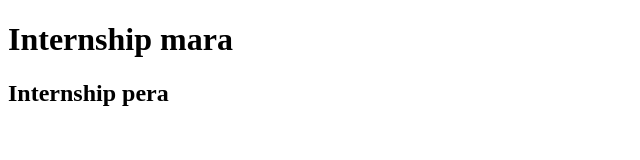
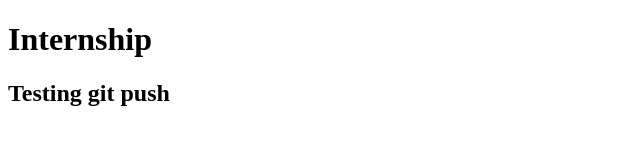
Before and after one commit to sanju246/uniweb, a plain HTML site: page text.html in a window 1280 px wide. Shown: the whole page, without its empty margins (0-640 px from the left). Drawn offline with Linux system fonts and the light colour scheme.

Commit message:
push ok by sakib mizan

```diff
--- a/text.html
+++ b/text.html
@@ -3,10 +3,10 @@
 <head>
     <meta charset="UTF-8">
     <meta name="viewport" content="width=device-width, initial-scale=1.0">
-    <title>Document</title>
+    <title>Sakib Mizan</title>
 </head>
 <body>
-    <h1>Internship mara</h1>
-    <h2>Internship pera</h2>
+    <h1>Internship</h1>
+    <h2>Testing git push</h2>
 </body>
 </html>
```
